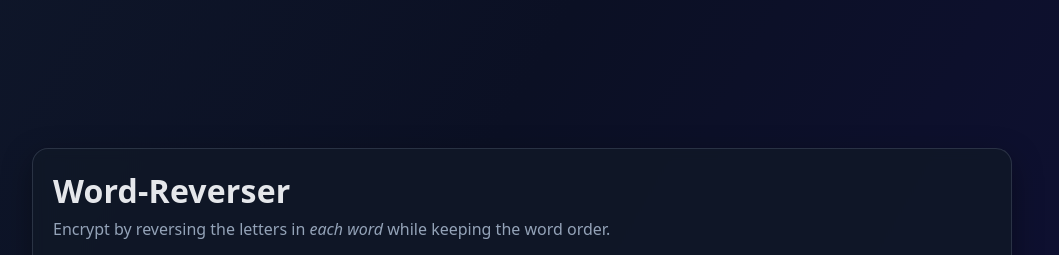
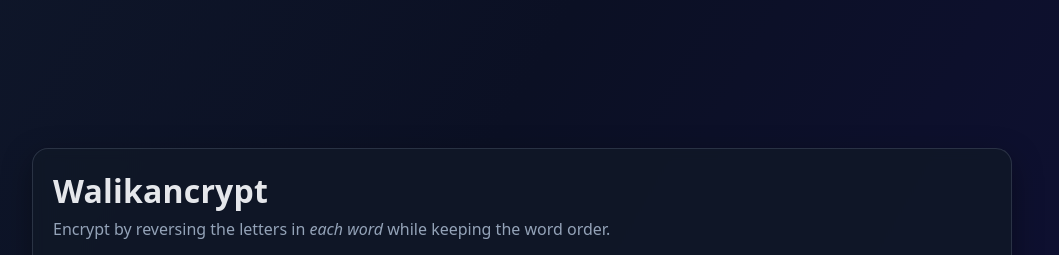
Before and after one commit to altilunium/walikancrypt, a plain HTML site: page index.html in a window 1280 px wide. Shown: the top 255 px of the page, without its empty margins (118-1177 px from the left). Drawn offline with Linux system fonts and the light colour scheme.

Commit message:
Update index.html

```diff
--- a/index.html
+++ b/index.html
@@ -53,7 +53,7 @@
 </head>
 <body>
   <main class="app">
-    <h1>Word-Reverser</h1>
+    <h1>Walikancrypt</h1>
     <p class="sub">Encrypt by reversing the letters in <em>each word</em> while keeping the word order.</p>
 
     <div class="row">
```
